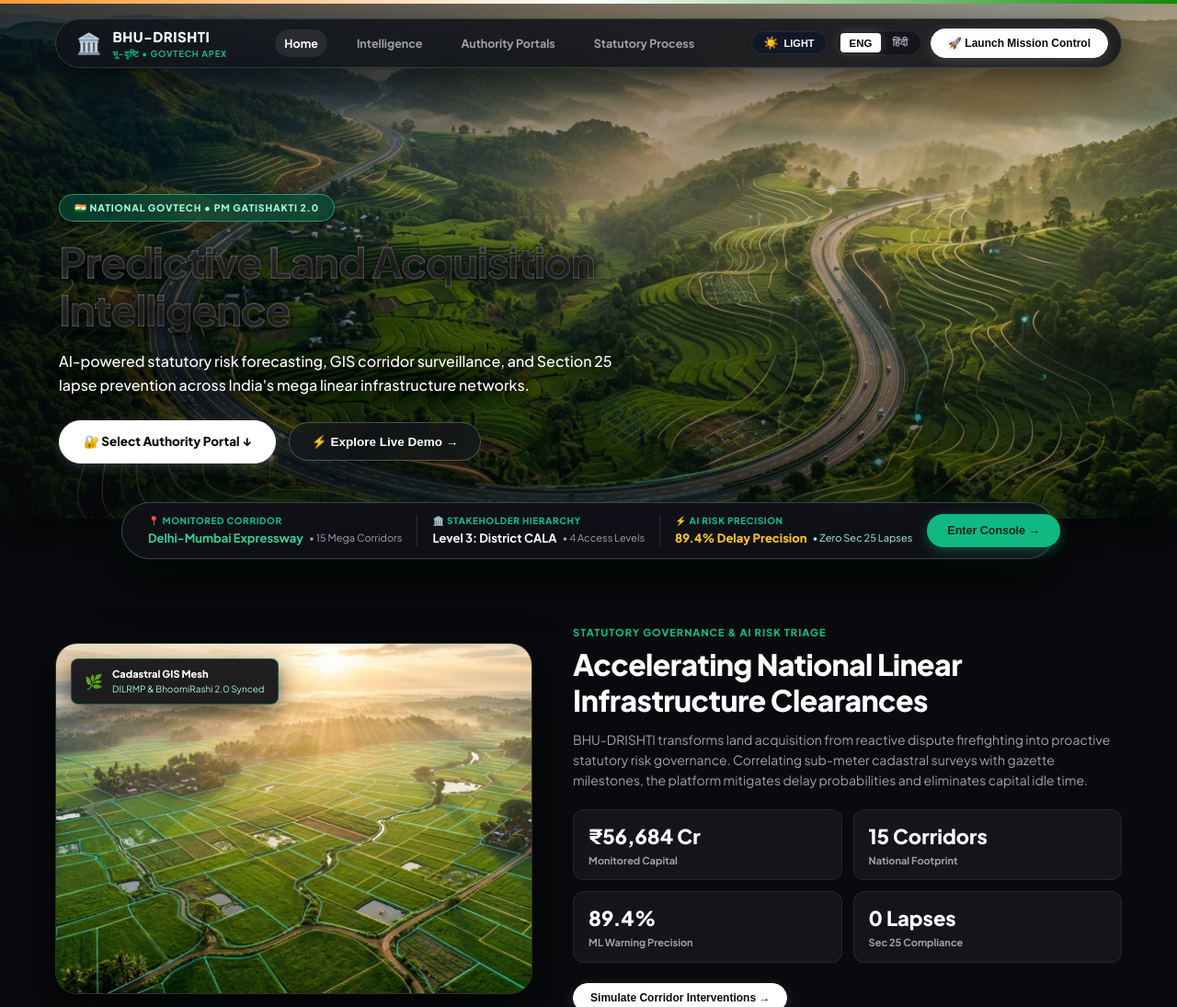
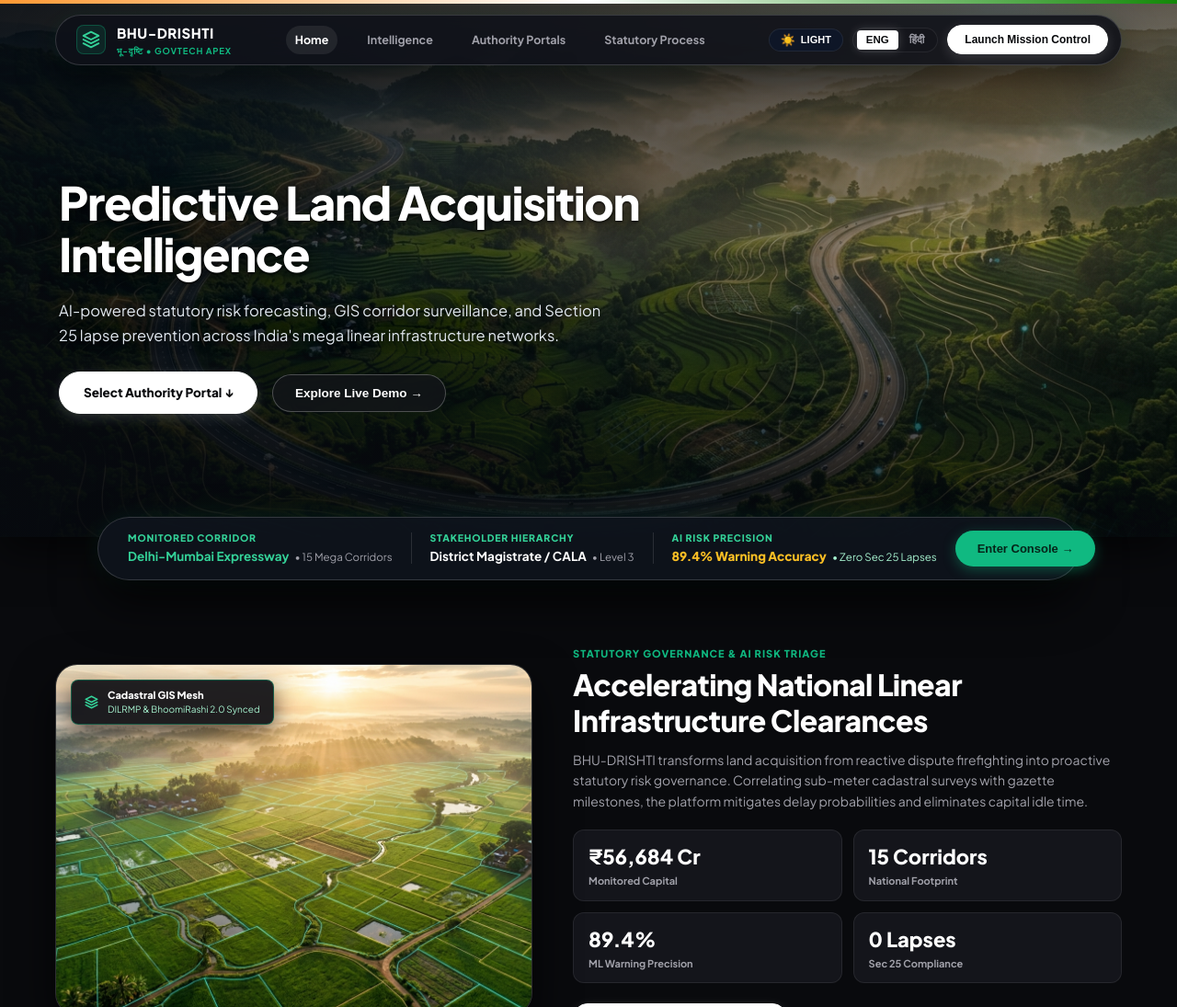
Before and after one commit to tanyakaundinya/SMARTINDIAHACKATHON, a website: page public/index.html in a window 1280 px wide. Shown: the top 1095 px of the page at 92% size. Drawn offline with Linux system fonts and the light colour scheme.

Commit message:
fix: make navbar fixed at top, polish hero title contrast, remove emojis and refine quick bar placement

```diff
--- a/public/css/style.css
+++ b/public/css/style.css
@@ -1893,28 +1893,32 @@ input[type="range"]::-webkit-slider-thumb:hover {
   padding-bottom: 40px;
 }
 
-/* Floating Pill-Shaped Top Navbar (Reference 1 & 2) */
+/* Floating Pill-Shaped Top Navbar (Fixed at top of Viewport across scrolling) */
 .landing-nav-wrapper {
-  position: sticky;
+  position: fixed;
   top: 16px;
-  z-index: 100;
+  left: 50%;
+  transform: translateX(-50%);
+  z-index: 1000;
   width: 100%;
   max-width: 1200px;
-  margin: 0 auto;
   padding: 0 20px;
+  box-sizing: border-box;
+  pointer-events: none;
 }
 
 .landing-floating-navbar {
+  pointer-events: auto;
   display: flex;
   align-items: center;
   justify-content: space-between;
-  background: rgba(18, 20, 26, 0.88);
-  backdrop-filter: blur(16px);
-  -webkit-backdrop-filter: blur(16px);
-  border: 1px solid rgba(255, 255, 255, 0.14);
+  background: rgba(14, 17, 24, 0.88);
+  backdrop-filter: blur(20px);
+  -webkit-backdrop-filter: blur(20px);
+  border: 1px solid rgba(255, 255, 255, 0.16);
   border-radius: 9999px;
   padding: 8px 14px 8px 22px;
-  box-shadow: 0 12px 36px rgba(0, 0, 0, 0.6), 0 0 20px rgba(16, 185, 129, 0.08);
+  box-shadow: 0 16px 40px rgba(0, 0, 0, 0.55), 0 0 20px rgba(16, 185, 129, 0.08);
 }
 
 .landing-nav-brand {
@@ -1923,8 +1927,15 @@ input[type="range"]::-webkit-slider-thumb:hover {
   gap: 12px;
 }
 
-.landing-brand-logo {
-  font-size: 22px;
+.landing-brand-icon-box {
+  display: flex;
+  align-items: center;
+  justify-content: center;
+  width: 32px;
+  height: 32px;
+  border-radius: 8px;
+  background: rgba(16, 185, 129, 0.12);
+  border: 1px solid rgba(16, 185, 129, 0.3);
 }
 
 .landing-brand-names {
@@ -2051,12 +2062,12 @@ input[type="range"]::-webkit-slider-thumb:hover {
 .landing-ref-hero-fullwidth {
   position: relative;
   width: 100%;
-  min-height: 560px;
+  min-height: 580px;
   overflow: hidden;
   display: flex;
   flex-direction: column;
-  justify-content: space-between;
-  background: #14171d;
+  justify-content: center;
+  background: #0b0f17;
   box-shadow: 0 16px 40px rgba(0, 0, 0, 0.6);
 }
 
@@ -2068,14 +2079,14 @@ input[type="range"]::-webkit-slider-thumb:hover {
   height: 100%;
   object-fit: cover;
   object-position: center 50%;
-  filter: brightness(0.96) contrast(1.06) saturate(1.18);
+  filter: brightness(0.92) contrast(1.08) saturate(1.15);
   transform: scale(1.01);
   transition: transform 0.8s ease, filter 0.8s ease;
 }
 
 .landing-ref-hero-fullwidth:hover .landing-ref-hero-img {
   transform: scale(1.03);
-  filter: brightness(1.0) contrast(1.08) saturate(1.22);
+  filter: brightness(0.96) contrast(1.1) saturate(1.2);
 }
 
 .landing-ref-hero-overlay {
@@ -2085,8 +2096,8 @@ input[type="range"]::-webkit-slider-thumb:hover {
   width: 100%;
   height: 100%;
   background:
-    linear-gradient(90deg, rgba(9, 10, 13, 0.62) 0%, rgba(9, 10, 13, 0.28) 50%, rgba(9, 10, 13, 0.05) 100%),
-    linear-gradient(180deg, rgba(9, 10, 13, 0.35) 0%, rgba(9, 10, 13, 0.02) 40%, rgba(9, 10, 13, 0.55) 100%);
+    linear-gradient(90deg, rgba(7, 10, 15, 0.82) 0%, rgba(7, 10, 15, 0.52) 50%, rgba(7, 10, 15, 0.18) 100%),
+    linear-gradient(180deg, rgba(7, 10, 15, 0.55) 0%, rgba(7, 10, 15, 0.1) 45%, rgba(7, 10, 15, 0.75) 100%);
   pointer-events: none;
 }
 
@@ -2094,7 +2105,7 @@ input[type="range"]::-webkit-slider-thumb:hover {
   width: 100%;
   max-width: 1200px;
   margin: 0 auto;
-  padding: 30px 24px 60px 24px;
+  padding: 130px 24px 75px 24px;
   position: relative;
   z-index: 10;
   display: flex;
@@ -2102,99 +2113,82 @@ input[type="range"]::-webkit-slider-thumb:hover {
 }
 
 .landing-ref-hero-content {
-  max-width: 640px;
+  max-width: 680px;
   text-align: left;
   display: flex;
   flex-direction: column;
-  gap: 18px;
-}
-
-.landing-ref-badge {
-  display: inline-flex;
-  align-items: center;
-  gap: 8px;
-  background: rgba(6, 78, 59, 0.65);
-  border: 1px solid rgba(52, 211, 153, 0.6);
-  color: #a7f3d0;
-  padding: 6px 16px;
-  border-radius: 9999px;
-  font-size: 10.5px;
-  font-weight: 800;
-  letter-spacing: 0.8px;
-  align-self: flex-start;
-  backdrop-filter: blur(10px);
-  -webkit-backdrop-filter: blur(10px);
-  box-shadow: 0 4px 14px rgba(0, 0, 0, 0.4);
+  gap: 20px;
 }
 
 .landing-ref-hero-title {
-  font-size: 46px;
-  font-weight: 800;
-  letter-spacing: -1.2px;
+  font-size: 50px;
+  font-weight: 800;
+  letter-spacing: -1.4px;
   line-height: 1.12;
   color: #ffffff;
-  text-shadow: 0 2px 18px rgba(0, 0, 0, 0.9), 0 0 2px rgba(0, 0, 0, 0.8);
-  background: linear-gradient(180deg, #ffffff 0%, #ffffff 80%, #f4f4f5 100%);
-  -webkit-background-clip: text;
-  -webkit-text-fill-color: transparent;
+  text-shadow: 0 4px 24px rgba(0, 0, 0, 0.9), 0 1px 3px rgba(0, 0, 0, 0.95);
+  -webkit-text-fill-color: initial;
+  background: none;
 }
 
 .landing-ref-hero-subtitle {
-  font-size: 16px;
-  color: #ffffff;
-  line-height: 1.6;
+  font-size: 16.5px;
+  color: #e2e8f0;
+  line-height: 1.65;
   text-shadow: 0 2px 14px rgba(0, 0, 0, 0.95);
-  font-weight: 500;
+  font-weight: 400;
+  max-width: 600px;
 }
 
 .landing-ref-hero-actions {
   display: flex;
   align-items: center;
-  gap: 14px;
+  gap: 16px;
   flex-wrap: wrap;
-  margin-top: 8px;
+  margin-top: 6px;
 }
 
 /* Floating Overlapping Quick Gateway Control Bar (Signature Element from Reference 1) */
 .landing-overlapping-bar-container {
   width: 100%;
-  max-width: 1040px;
-  margin: -36px auto 0 auto;
+  max-width: 1100px;
+  margin: -40px auto 0 auto;
   position: relative;
   z-index: 25;
-  padding: 0 12px;
+  padding: 0 16px;
+  box-sizing: border-box;
 }
 
 .landing-overlapping-bar {
   display: flex;
   align-items: center;
   justify-content: space-between;
-  background: rgba(16, 18, 24, 0.94);
-  backdrop-filter: blur(20px);
-  -webkit-backdrop-filter: blur(20px);
-  border: 1px solid rgba(255, 255, 255, 0.2);
+  background: rgba(15, 20, 29, 0.92);
+  backdrop-filter: blur(24px);
+  -webkit-backdrop-filter: blur(24px);
+  border: 1px solid rgba(255, 255, 255, 0.16);
   border-radius: 9999px;
-  padding: 12px 14px 12px 28px;
-  box-shadow: 0 20px 48px rgba(0, 0, 0, 0.85), 0 0 24px rgba(16, 185, 129, 0.15);
-  gap: 16px;
+  padding: 14px 18px 14px 32px;
+  box-shadow: 0 24px 50px rgba(0, 0, 0, 0.75), 0 0 24px rgba(16, 185, 129, 0.12);
+  gap: 20px;
 }
 
 .overlapping-bar-field {
   display: flex;
   flex-direction: column;
-  gap: 2px;
+  gap: 3px;
   text-align: left;
 }
 
 .overlapping-bar-label {
-  font-size: 10px;
-  font-weight: 800;
-  color: #10b981;
-  letter-spacing: 0.6px;
+  font-size: 10.5px;
+  font-weight: 800;
+  color: #34d399;
+  letter-spacing: 0.8px;
 }
 
 .overlapping-bar-value {
-  font-size: 13px;
+  font-size: 13.5px;
   color: #ffffff;
   display: flex;
   align-items: center;
@@ -2213,9 +2207,9 @@ input[type="range"]::-webkit-slider-thumb:hover {
   background: #10b981;
   color: #062419;
   border: none;
-  font-size: 12.5px;
-  font-weight: 800;
-  padding: 11px 22px;
+  font-size: 13px;
+  font-weight: 800;
+  padding: 12px 24px;
   border-radius: 9999px;
   cursor: pointer;
   transition: all 0.25s ease;
--- a/public/index.html
+++ b/public/index.html
@@ -27,16 +27,17 @@
        ========================================================================== -->
   <div id="landingPortalView" class="landing-portal-wrapper">
 
-    <!-- Full-Width Panoramic Hero Section (100% Width Edge-to-Edge) -->
-    <section class="landing-ref-hero-fullwidth" id="hero-section">
-      <img src="img/green_terrain_hero.jpg" alt="National Infrastructure Terrain Corridor" class="landing-ref-hero-img">
-      <div class="landing-ref-hero-overlay"></div>
-
-      <!-- Floating Pill-Shaped Top Navbar (Overlaid at top of Hero) -->
+    <!-- Floating Pill-Shaped Top Navbar (Fixed at top of Viewport) -->
     <div class="landing-nav-wrapper">
       <header class="landing-floating-navbar">
         <div class="landing-nav-brand">
-            <span class="landing-brand-logo">🏛️</span>
+          <div class="landing-brand-icon-box">
+            <svg width="20" height="20" viewBox="0 0 24 24" fill="none" stroke="currentColor" stroke-width="2.2" stroke-linecap="round" stroke-linejoin="round" style="color: #34d399;">
+              <polygon points="12 2 2 7 12 12 22 7 12 2"></polygon>
+              <polyline points="2 17 12 22 22 17"></polyline>
+              <polyline points="2 12 12 17 22 12"></polyline>
+            </svg>
+          </div>
           <div class="landing-brand-names">
             <span class="landing-brand-main">BHU-DRISHTI</span>
             <span class="landing-brand-sub">भू-दृष्टि &bull; GOVTECH APEX</span>
@@ -65,19 +66,20 @@
 
           <!-- Primary Launch Button -->
           <button class="landing-pill-btn" onclick="enterMissionControl('COLLECTOR_CALA')">
-              <span>🚀 Launch Mission Control</span>
+            <span>Launch Mission Control</span>
           </button>
         </div>
       </header>
     </div>
 
+    <!-- Full-Width Panoramic Hero Section (100% Width Edge-to-Edge) -->
+    <section class="landing-ref-hero-fullwidth" id="hero-section">
+      <img src="img/green_terrain_hero.jpg" alt="National Infrastructure Terrain Corridor" class="landing-ref-hero-img">
+      <div class="landing-ref-hero-overlay"></div>
+
       <!-- Hero Text Content (Left-Aligned with generous spacing) -->
       <div class="landing-ref-hero-content-wrap">
         <div class="landing-ref-hero-content">
-          <div class="landing-ref-badge">
-            <span>🇮🇳 NATIONAL GOVTECH &bull; PM GATISHAKTI 2.0</span>
-          </div>
-
           <h1 class="landing-ref-hero-title">
             Predictive Land Acquisition Intelligence
           </h1>
@@ -88,10 +90,10 @@
 
           <div class="landing-ref-hero-actions">
             <a href="#portals-section" class="landing-pill-btn large">
-              <span>🔐 Select Authority Portal &darr;</span>
+              <span>Select Authority Portal &darr;</span>
             </a>
             <button class="landing-pill-btn-outline" onclick="enterMissionControl('COLLECTOR_CALA')">
-              <span>⚡ Explore Live Demo &rarr;</span>
+              <span>Explore Live Demo &rarr;</span>
             </button>
           </div>
         </div>
@@ -101,34 +103,34 @@
     <!-- Main Landing Body (Centered Container for rest of sections) -->
     <main class="landing-body-container">
 
-      <!-- Floating Overlapping Quick Gateway Control Bar (Signature Element from Reference 1) -->
+      <!-- Floating Overlapping Quick Gateway Control Bar (Signature Clean Layout) -->
       <div class="landing-overlapping-bar-container">
         <div class="landing-overlapping-bar">
           <div class="overlapping-bar-field">
-            <label class="overlapping-bar-label">📍 MONITORED CORRIDOR</label>
+            <label class="overlapping-bar-label">MONITORED CORRIDOR</label>
             <div class="overlapping-bar-value">
               <span style="color: #34d399; font-weight: 700;">Delhi-Mumbai Expressway</span>
-              <span style="font-size: 11px; color: var(--text-secondary);">&bull; 15 Mega Corridors</span>
+              <span style="font-size: 11.5px; color: var(--text-secondary);">&bull; 15 Mega Corridors</span>
             </div>
           </div>
 
           <div class="overlapping-bar-divider"></div>
 
           <div class="overlapping-bar-field">
-            <label class="overlapping-bar-label">🏛️ STAKEHOLDER HIERARCHY</label>
+            <label class="overlapping-bar-label">STAKEHOLDER HIERARCHY</label>
             <div class="overlapping-bar-value">
-              <span style="color: #ffffff; font-weight: 700;">Level 3: District CALA</span>
-              <span style="font-size: 11px; color: var(--text-secondary);">&bull; 4 Access Levels</span>
+              <span style="color: #ffffff; font-weight: 700;">District Magistrate / CALA</span>
+              <span style="font-size: 11.5px; color: var(--text-secondary);">&bull; Level 3</span>
             </div>
           </div>
 
           <div class="overlapping-bar-divider"></div>
 
           <div class="overlapping-bar-field">
-            <label class="overlapping-bar-label">⚡ AI RISK PRECISION</label>
+            <label class="overlapping-bar-label">AI RISK PRECISION</label>
             <div class="overlapping-bar-value">
-              <span style="color: #fbbf24; font-weight: 800;">89.4% Delay Precision</span>
-              <span style="font-size: 11px; color: #a7f3d0;">&bull; Zero Sec 25 Lapses</span>
+              <span style="color: #fbbf24; font-weight: 800;">89.4% Warning Accuracy</span>
+              <span style="font-size: 11.5px; color: #a7f3d0;">&bull; Zero Sec 25 Lapses</span>
             </div>
           </div>
 
@@ -138,12 +140,16 @@
         </div>
       </div>
 
-      <!-- Split Section: Left Visual with Floating Badge + Right Stats (Reference: Welcome on Treopps / Our Philosophy) -->
+      <!-- Split Section: Left Visual with Floating Badge + Right Stats -->
       <section class="landing-split-section" id="overview-section">
         <div class="landing-split-visual-box">
           <img src="img/green_cadastral.jpg" alt="Lush Green Cadastral Land Parcels" class="landing-split-img">
           <div class="landing-floating-badge-tag">
-            <span class="badge-tag-icon">🌿</span>
+            <svg width="15" height="15" viewBox="0 0 24 24" fill="none" stroke="currentColor" stroke-width="2.5" stroke-linecap="round" stroke-linejoin="round" style="color: #34d399;">
+              <polygon points="12 2 2 7 12 12 22 7 12 2"></polygon>
+              <polyline points="2 17 12 22 22 17"></polyline>
+              <polyline points="2 12 12 17 22 12"></polyline>
+            </svg>
             <div class="badge-tag-text">
               <div style="font-size: 11px; font-weight: 800; color: #ffffff;">Cadastral GIS Mesh</div>
               <div style="font-size: 10px; color: #a7f3d0;">DILRMP & BhoomiRashi 2.0 Synced</div>
@@ -261,7 +267,7 @@
         </div>
       </section>
 
-      <!-- 4-Step Statutory Process Flow (Reference: Our Design Process / The Process in Images 3 & 4) -->
+      <!-- 4-Step Statutory Process Flow -->
       <section class="landing-process-section" id="process-section">
         <div class="landing-section-header-centered">
           <span class="landing-section-kicker">END-TO-END STATUTORY CLEARANCE</span>
@@ -293,12 +299,16 @@
         </div>
       </section>
 
-      <!-- Clean Aesthetic Footer (Reference: Luxe Interiors & Aura Studio) -->
+      <!-- Clean Aesthetic Footer -->
       <footer class="landing-ref-footer">
         <div class="landing-footer-top">
           <div class="footer-brand-col">
             <div class="footer-logo">
-              <span style="font-size: 20px;">🏛️</span>
+              <svg width="20" height="20" viewBox="0 0 24 24" fill="none" stroke="currentColor" stroke-width="2.2" stroke-linecap="round" stroke-linejoin="round" style="color: #34d399;">
+                <polygon points="12 2 2 7 12 12 22 7 12 2"></polygon>
+                <polyline points="2 17 12 22 22 17"></polyline>
+                <polyline points="2 12 12 17 22 12"></polyline>
+              </svg>
               <span style="font-size: 17px; font-weight: 800; color: #ffffff;">BHU-DRISHTI</span>
             </div>
             <p style="font-size: 12.5px; color: var(--text-secondary); max-width: 380px; margin-top: 8px; line-height: 1.5;">
```
Also changed, not shown: data/audit_logs.json (+20 -20 lines), public/dashboard.html (+3 -1 lines). Lines whose indentation alone changed are shown as unchanged.
